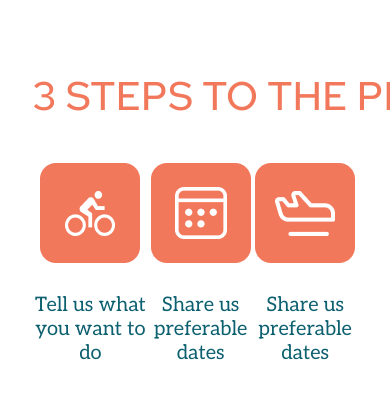
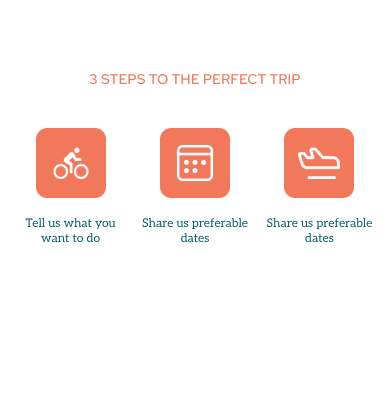
Before and after one commit to Rustam9724/Travel, a website built with webpack: page src/index.html in a window 390 px wide. Shown: the part 261-660 px from the top of the page. Built offline with nearby package versions, Linux system fonts and the light colour scheme; a web font is replaced by a local one.

Commit message:
init: steps-section adaptive

```diff
--- a/src/style.scss
+++ b/src/style.scss
@@ -53,6 +53,30 @@ html, body {
     line-height: 132.3%;
     margin: 0 auto;
     width: max-content;
+}
+
+@media (max-width: 699px) {
+    .section-title {
+        font-size: 3rem;
+    }
+}
+
+@media (max-width: 559px) {
+    .section-title {
+        font-size: 2.5rem;
+    }
+}
+
+@media (max-width: 494px) {
+    .section-title {
+        font-size: 2rem;
+    }
+}
+
+@media (max-width: 390px) {
+    .section-title {
+        font-size: 1.4rem;
+    }
 }
 
 .container {
@@ -334,6 +358,7 @@ html, body {
     height: 424px;
     padding: 80px 0 0;
 
+    .steps-container {
         .steps-title {
             margin: 0 auto 40px;
         }
@@ -350,6 +375,14 @@ html, body {
                     margin: 0 0 30px;
                 }
 
+                @media (max-width: 899px) {
+                    img {
+                        width: 70px;
+                        height: 70px;
+                        margin: 0 0 19px;
+                    }
+                }
+
                 p {
                     color: #0D606F;
                     font-family: Aleo;
@@ -357,6 +390,33 @@ html, body {
                     font-size: 2rem;
                     line-height: 120%;
                 }
+
+                @media (max-width: 899px) {
+                    p {
+                        font-size: 1.2rem;
                     }
                 }
             }
+
+            @media (max-width: 499px) {
+                .step {
+                    max-width: 111px;
+                }
+            }
+        }
+
+        @media (max-width: 379px) {
+            .steps {
+                flex-direction: column;
+                align-items: center;
+                row-gap: 2rem;
+            }
+        }
+    }
+
+    @media (max-width: 549px) {
+        .steps-container {
+            width: 92.3%;
+        }
+    }
+}
```
Lines whose indentation alone changed are shown as unchanged.
